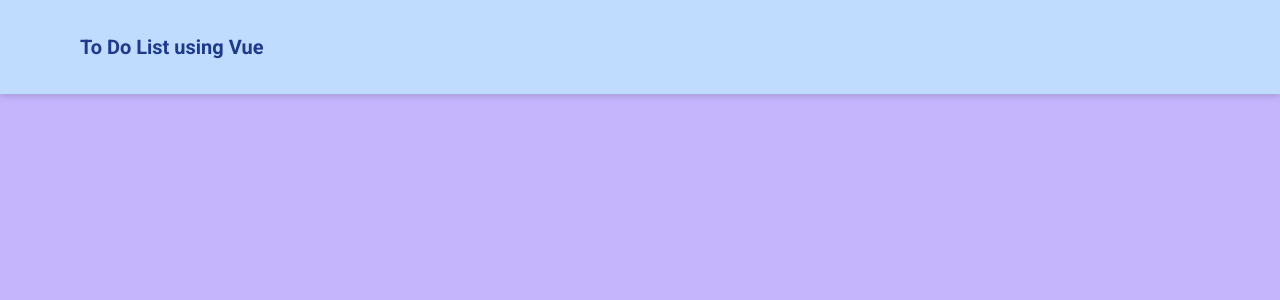
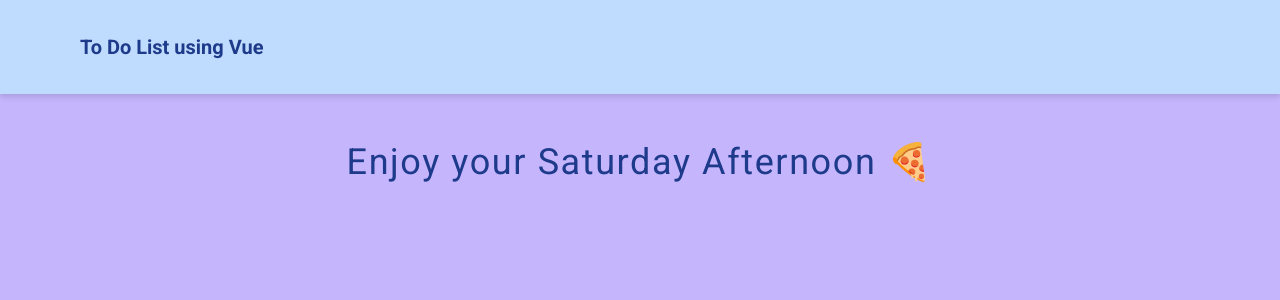
Before and after one commit to Ezmad-Ze/Todo-List-Vue, a Vue app: page / in a window 1280 px wide. Shown: the top 300 px of the page. Built offline with nearby package versions, Linux system fonts and the light colour scheme; some icons are missing.

Commit message:
Adding Greetings

```diff
--- a/src/views/HomeView.vue
+++ b/src/views/HomeView.vue
@@ -1,9 +1,30 @@
 <template>
   <div>
     <Header />
+    <div class="font-roboto flex justify-center items-center m-12 tracking-widest">
+      <h3 class="text-[500] text-blue-900 dark:text-white text-4xl">
+        Enjoy your {{ Greeting }}
+      </h3>
+    </div>
   </div>
 </template>
 
 <script setup lang="ts">
+import { computed } from 'vue'
 import Header from '@/components/TodoHeader.vue'
+
+const date: String = new Date().toLocaleDateString('en-US', { weekday: 'long' })
+
+const timeOfDay = computed(() => {
+  let hour = new Date().getHours()
+  if (hour >= 4 && hour <= 11) return 'Morning ☕'
+  if (hour >= 12 && hour <= 16) return 'Afternoon 🍕'
+  if (hour >= 17 && hour <= 20) return 'Evening 🌆'
+  if (hour >= 21 || hour <= 3) return 'Night 🌉'
+})
+
+const Greeting = computed(() => {
+  return `${date} ${timeOfDay.value}`
+})
+
 </script>
```
